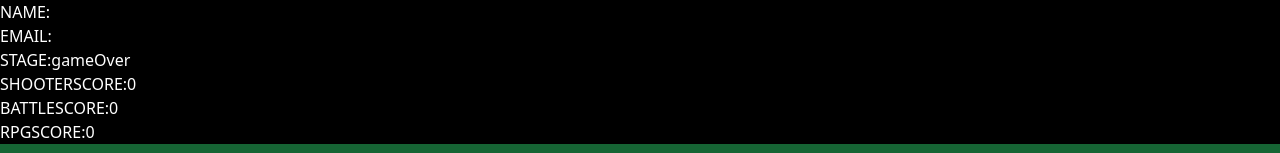
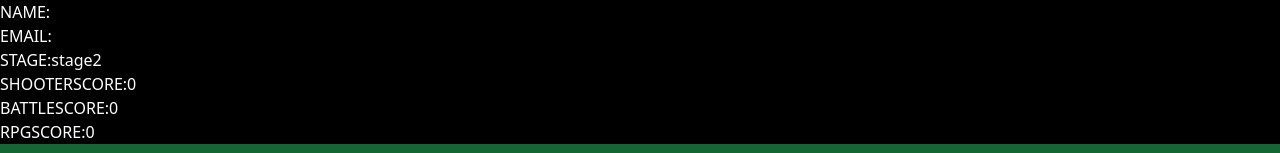
Before and after one commit to AHelmin/The-Legend-Of-Dizzy, a React (Vite) app in the folder client/: page / in a window 1280 px wide. Shown: the top 153 px of the page. Built offline with nearby package versions, Linux system fonts and the light colour scheme; no server answers.

Commit message:
pushing puppy

```diff
--- a/client/index.html
+++ b/client/index.html
@@ -2,7 +2,7 @@
 <html lang="en" data-bs-theme="dark" class="h-full bg-black">
   <head>
     <meta charset="UTF-8" />
-    <link rel="icon" type="image/svg+xml" href="/vite.svg" />
+    <link rel="icon" type="image/svg+xml" href="/dizzy.png" />
     <meta name="viewport" content="width=device-width, initial-scale=1.0" />
     <link rel="preconnect" href="https://fonts.googleapis.com">
     <link rel="preconnect" href="https://fonts.gstatic.com" crossorigin>
--- a/client/src/store.js
+++ b/client/src/store.js
@@ -6,7 +6,7 @@ const initialState = {
   battlescore: 0,
   rpgscore: 0,
   shooterScore: 0,
-  stagename: "gameOver"
+  stagename: "stage2"
 };
 
 // Reducer
```
Also changed, not shown: client/public/dizzy.png (added), client/src/assets/images/sprites/dizzy.png (added).
